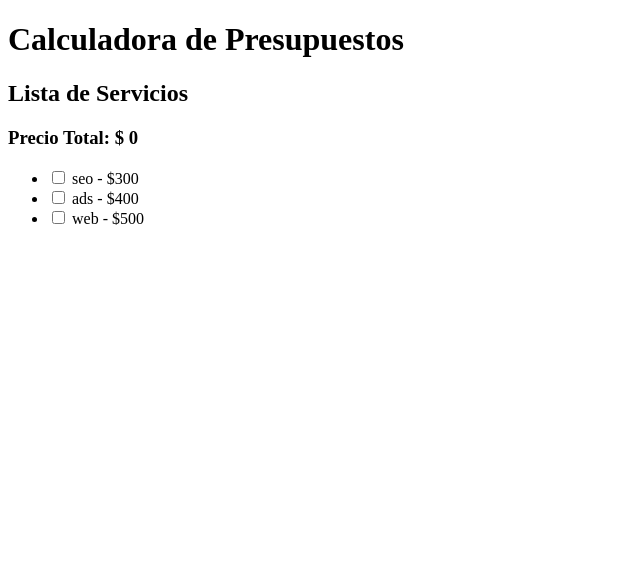
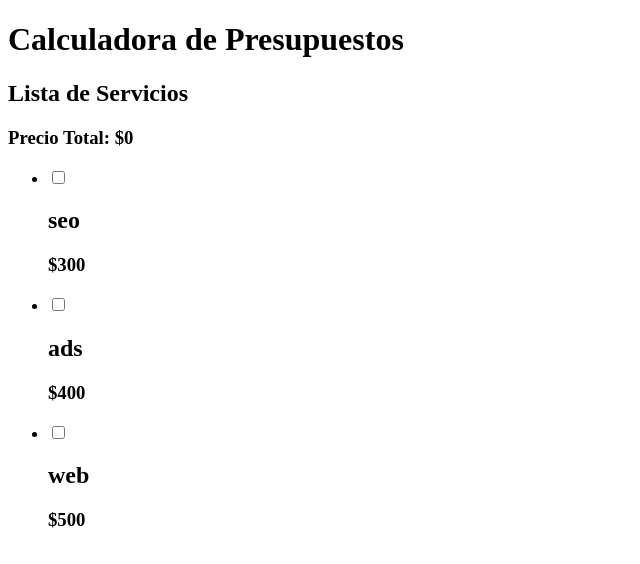
Before and after one commit to Evelynmerlo93/presupuestador-servicios-digitales, an Angular app: page / in a window 1280 px wide. Shown: the top 564 px of the page, without its empty margins (0-640 px from the left). Built offline with nearby package versions, Linux system fonts and the light colour scheme.

Commit message:
feat: update HTML structure for services with semantic tags

```diff
--- a/src/app/components/service-list/service-list.html
+++ b/src/app/components/service-list/service-list.html
@@ -1,7 +1,7 @@
 <div class="service-list">
 
   <h2>Lista de Servicios</h2>
-  <h3>Precio Total: $ {{ totalPrice() }} </h3>
+  <h3>Precio Total: ${{totalPrice()}} </h3>
 
   <ul>
     @for (service of service(); track service.id) {
@@ -10,8 +10,10 @@
       [checked]="service.selected"
       (change)="onServiceChange(service)">
 
-      {{ service.name }} - ${{ service.basePrice }}
-<!-- Configurador que solo aparece si el servicio es 'web' y está seleccionado -->
+      <h2>{{ service.name }}</h2>
+      <h3>${{ service.basePrice }}</h3>
+
+<!-- Configurador solo aparece si el servicio es 'web' y está seleccionado -->
       @if (service.id === 'web' && service.selected) {
       <section class="web-configurator">
         <label>
```
